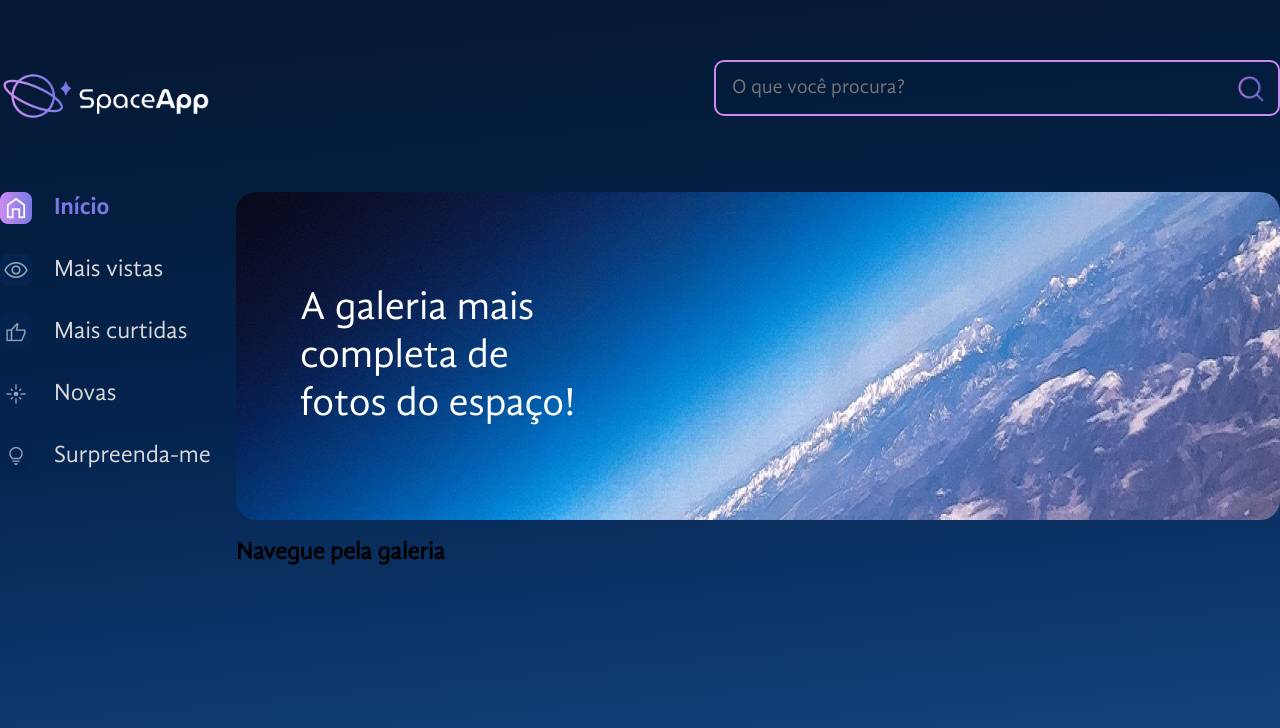
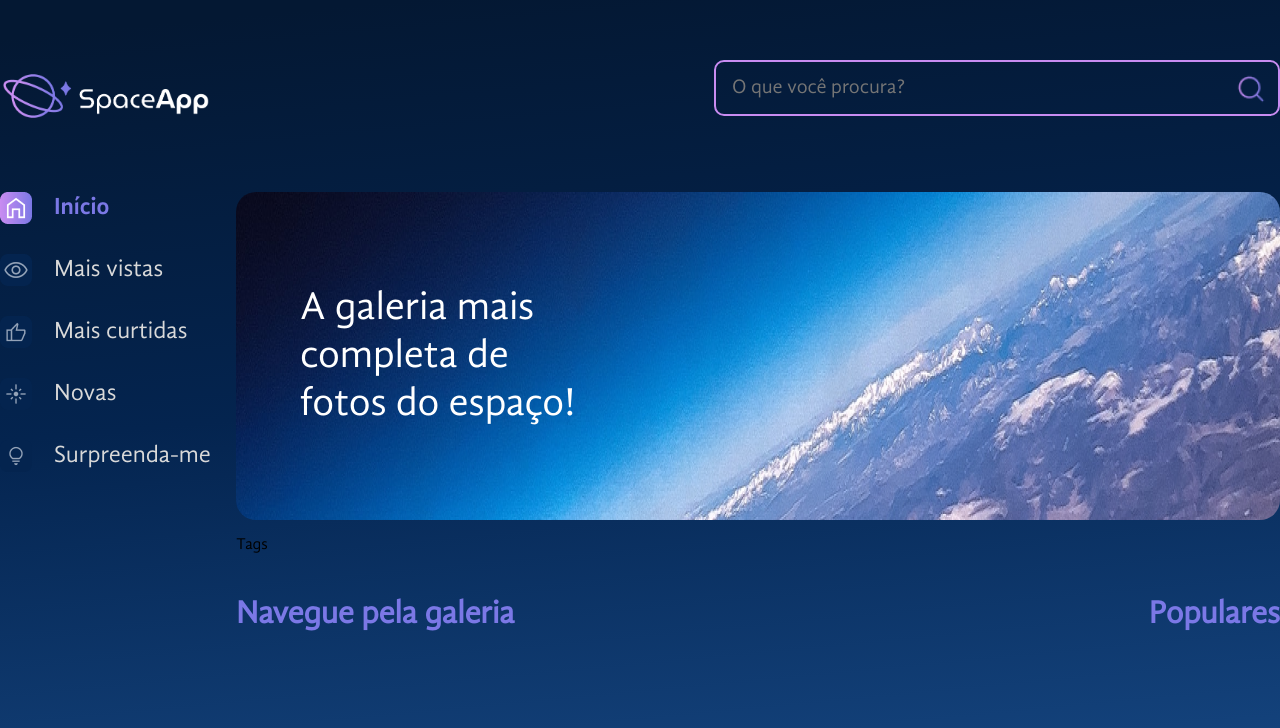
Before and after one commit to DanielaAlmeiida/react-space-galery, a React (Vite) app: page / in a window 1280 px wide. Shown: the top 728 px of the page. Built offline with nearby package versions, Linux system fonts and the light colour scheme.

Commit message:
qEstruturando a galeria

```diff
--- /dev/null
+++ b/src/components/Galeria/Populares/index.jsx
@@ -0,0 +1,8 @@
+import Titulo from "../../Titulo"
+
+
+const Populares = () => {
+    return <Titulo $alinhamento="center">Populares</Titulo>
+}
+
+export default Populares
--- /dev/null
+++ b/src/components/Galeria/Tags/index.jsx
@@ -0,0 +1,5 @@
+const Tags = () => {
+    return <p>Tags</p>
+}
+
+export default Tags
--- a/src/components/Galeria/index.jsx
+++ b/src/components/Galeria/index.jsx
@@ -1,6 +1,30 @@
+import styled from "styled-components"
+import Titulo from "../Titulo"
+import Tags from "./Tags"
+import Populares from "./Populares"
+
+const GaleriaContainer = styled.div`
+    display: flex;
+`
+
+const SecaoFluida = styled.section`
+    flex-grow: 1;
+`
+
 const Galeria = () => {
     return (
-        <h2>Navegue pela galeria</h2>
+        <>
+        <Tags />
+
+            <GaleriaContainer>
+                <SecaoFluida>
+                    <Titulo>Navegue pela galeria</Titulo>
+                </SecaoFluida>
+                <Populares>
+
+                </Populares>
+            </GaleriaContainer>
+        </>
     )
 }
 
--- /dev/null
+++ b/src/components/Titulo/index.jsx
@@ -0,0 +1,9 @@
+import { styled } from "styled-components";
+
+const Titulo = styled.h2`
+    color: #7B78E6;
+    font-size: 32px;
+    text-align: ${ props => props.$alinhamento ? props.$alinhamento : 'left' };
+`
+
+export default Titulo
```
